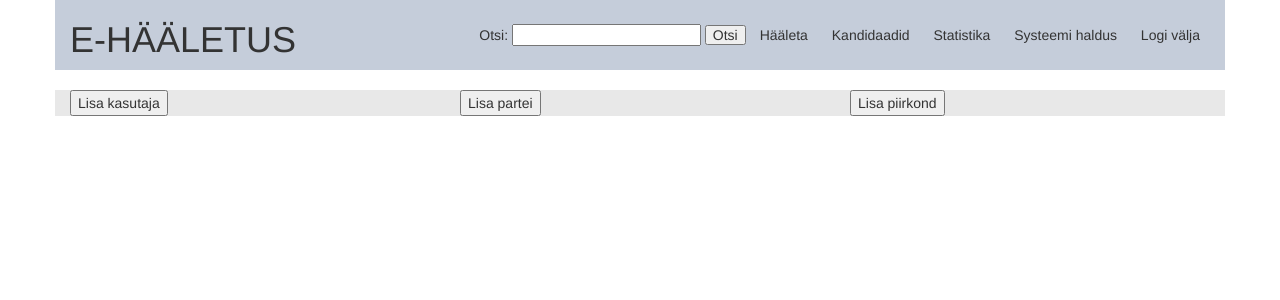
After one commit to liivur/veebiprojekt, a PHP site: page /admin.php in a window 1280 px wide. The commit adds this page. Shown: the top 300 px of the page. Run offline with PHP 8.4, Linux system fonts and the light colour scheme; some libraries are stand-ins or nearby versions.

Commit message:
Changed folder structure, added admin view

```diff
--- /dev/null
+++ b/prototype/admin.php
@@ -0,0 +1,26 @@
+<!DOCTYPE html>
+<html lang="en">
+  	<head>
+    	<?php require './components/head.php'; ?>
+  	</head>
+  	<body>
+	  	<header class="container header">
+	  		<?php require './components/admin-header.php'; ?>
+		</header>
+		<section class="content container">
+	    	<div class="row">
+	    		<div class="col-md-4">
+	    			<button>Lisa kasutaja</button>
+	    		</div>
+	    		<div class="col-md-4">
+	    			<button>Lisa partei</button>
+	    		</div>
+	    		<div class="col-md-4">
+	    			<button>Lisa piirkond</button>
+	    		</div>
+	    	</div>
+		</section>
+
+	    <?php require './components/javascripts.php'; ?>
+  	</body>
+</html>
--- a/prototype/assets/css/style.css
+++ b/prototype/assets/css/style.css
@@ -56,6 +56,7 @@ form {
 	position: absolute;
 	line-height: 20px;
 	text-align: left;
+	z-index: 1;
 }
 .fb-login-button{
 	margin: 10px;
--- a/prototype/candidates.php
+++ b/prototype/candidates.php
@@ -1,16 +1,16 @@
 <!DOCTYPE html>
 <html lang="en">
   	<head>
-    	<?php require 'head.php'; ?>
+    	<?php require './components/head.php'; ?>
   	</head>
   	<body>
 	  	<header class="container header">
-	  		<?php require 'header.php'; ?>
+	  		<?php require './components/header.php'; ?>
 		</header>
 		<section class="content container">
 	    	<h1>Kandidaadid</h1>
 		</section>
 
-	    <?php require 'javascripts.php'; ?>
+	    <?php require './components/javascripts.php'; ?>
   	</body>
 </html>
--- /dev/null
+++ b/prototype/components/admin-header.php
@@ -0,0 +1,23 @@
+<div class="row">
+	<div class="col-md-4">
+		<a href="./index.php"><h1>E-HÄÄLETUS</h1></a>
+	</div>
+	<div class="col-md-8 menu-container">
+		<ul class="menu list-unstyled">
+			<li class="menu-item">
+				<form action="./search.php" class="search-form">
+					<label>
+						Otsi:
+						<input type="text" name="q">
+					</label>
+					<button type="submit">Otsi</button>
+				</form>
+			</li>
+			<li class="menu-item"><a href="./admin.php">Hääleta</a></li>
+			<li class="menu-item"><a href="./candidates.php">Kandidaadid</a></li>
+			<li class="menu-item"><a href="./statistics.php">Statistika</a></li>
+			<li class="menu-item"><a href="./admin.php">Systeemi haldus</a></li>
+			<li class="menu-item"><a href="./index.php">Logi välja</a></li>
+		</ul>
+	</div>
+</div>
--- a/prototype/header.php
+++ b/prototype/components/header.php
@@ -17,7 +17,7 @@
 			<li class="menu-item"><a href="./statistics.php">Statistika</a></li>
 			<li class="menu-item login-item">
 				<a href="#" class="js-login-btn">Logi sisse</a>
-				<form class="login-form js-login-form hidden">
+				<form action="./admin.php" class="login-form js-login-form hidden">
 					<label>
 						Nimi:
 						<input type="text" name="user">
--- a/prototype/index.php
+++ b/prototype/index.php
@@ -1,11 +1,11 @@
 <!DOCTYPE html>
 <html lang="en">
   	<head>
-    	<?php require 'head.php'; ?>
+    	<?php require './components/head.php'; ?>
   	</head>
   	<body>
 	  	<header class="container header">
-	  		<?php require 'header.php'; ?>
+	  		<?php require './components/header.php'; ?>
 		</header>
 		<section class="content container">
 	    	<div class="row">
@@ -48,6 +48,6 @@
 	    	</div>
 		</section>
 
-	    <?php require 'javascripts.php'; ?>
+	    <?php require './components/javascripts.php'; ?>
   	</body>
 </html>
--- a/prototype/search.php
+++ b/prototype/search.php
@@ -1,11 +1,11 @@
 <!DOCTYPE html>
 <html lang="en">
   	<head>
-    	<?php require 'head.php'; ?>
+    	<?php require './components/head.php'; ?>
   	</head>
   	<body>
 	  	<header class="container header">
-	  		<?php require 'header.php'; ?>
+	  		<?php require './components/header.php'; ?>
 		</header>
 		<section class="content container">
 	    	<h1>Otsing</h1>
@@ -45,6 +45,6 @@
     		</div>
 		</section>
 
-	    <?php require 'javascripts.php'; ?>
+	    <?php require './components/javascripts.php'; ?>
   	</body>
 </html>
--- a/prototype/statistics.php
+++ b/prototype/statistics.php
@@ -1,11 +1,11 @@
 <!DOCTYPE html>
 <html lang="en">
   	<head>
-    	<?php require 'head.php'; ?>
+    	<?php require './components/head.php'; ?>
   	</head>
   	<body>
 	  	<header class="container header">
-	  		<?php require 'header.php'; ?>
+	  		<?php require './components/header.php'; ?>
 		</header>
 		<section class="content container">
 	    	<h1>Statistika</h1>
@@ -72,6 +72,6 @@
 	    	</div>
 		</section>
 
-	    <?php require 'javascripts.php'; ?>
+	    <?php require './components/javascripts.php'; ?>
   	</body>
 </html>
```
Also changed, not shown: prototype/components/head.php (renamed from prototype/head.php), prototype/components/javascripts.php (renamed from prototype/javascripts.php).
